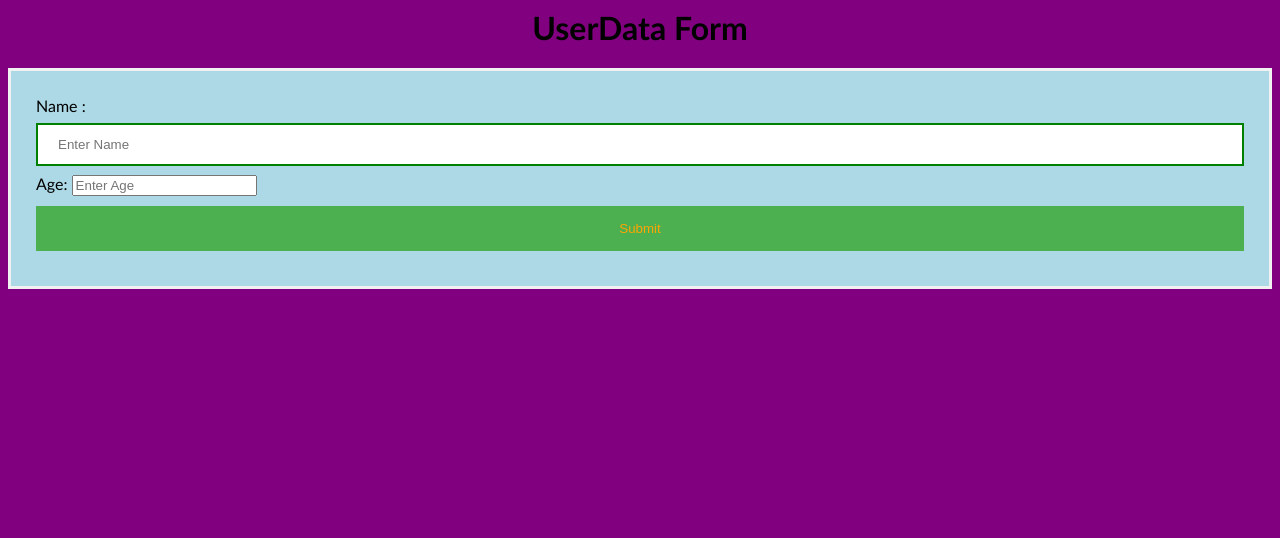
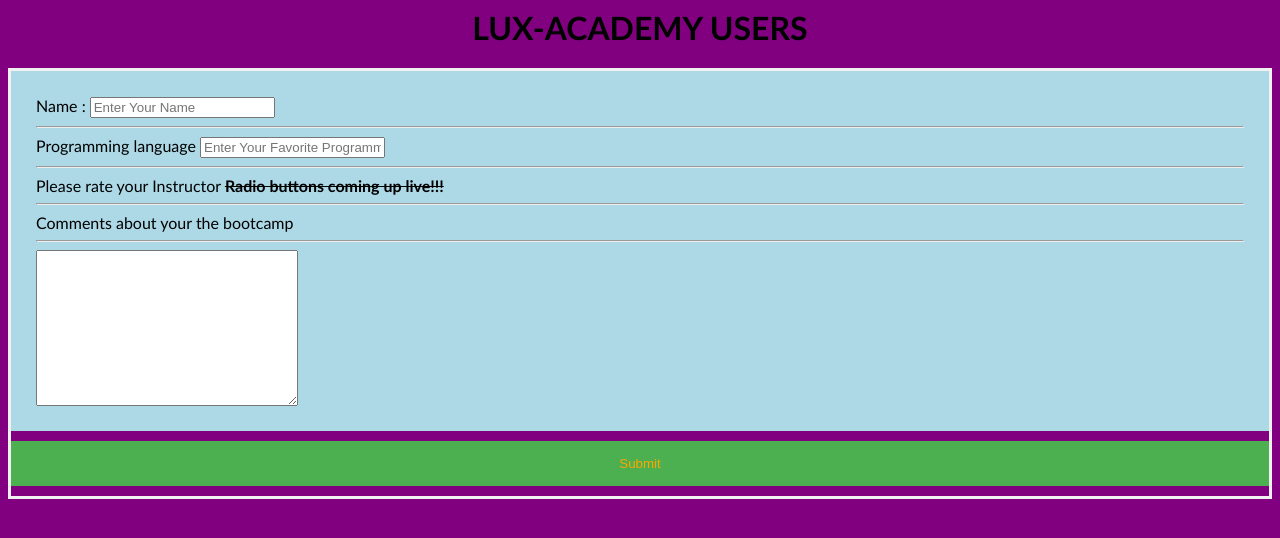
Before and after one commit to MartinKayz/Lux-Python-Bootcamp, a Flask app: page /form in a window 1280 px wide. Shown: the top 538 px of the page. Run offline with Flask 2, Linux system fonts and the light colour scheme.

Commit message:
modified the layout

```diff
--- a/CapStone-Web-App-Flask/templates/form.html
+++ b/CapStone-Web-App-Flask/templates/form.html
@@ -22,7 +22,7 @@
          form {
                 border: 3px solid #f1f1f1;
             }
-         input[type=text], input[type=password] {
+         input[type=number] {
                 width: 100%;
                 margin: 8px 0;
                 padding: 12px 20px;
@@ -33,12 +33,6 @@
          button:hover {
                 opacity: 0.7;
             }
-          .cancelbtn {
-                width: auto;
-                padding: 10px 18px;
-                margin: 10px 5px;
-            }
-
 
          .container {
                 padding: 25px;
@@ -47,13 +41,35 @@
         </style>
 </head>
 <body>
-    <center> <h1> UserData Form </h1> </center>
-    <form>
+    <center> <h1> LUX-ACADEMY USERS </h1> </center>
+    {% if message %}
+        <p>{{ message }}</p>
+    {% endif %}
+    <form action="/submit" method="POST">
         <div class="container">
             <label>Name : </label>
-            <input type="text" placeholder="Enter Name" name="name" required>
-            <label>Age: </label>
-            <input type="number" placeholder="Enter Age" name="age">
+            <input type="text" placeholder="Enter Your Name" name="name" required>
+            <hr>
+            <label>Programming language </label>
+            <input type="String" placeholder="Enter Your Favorite Programming language" name="program-language">
+            <hr>
+            <label>Please rate your Instructor</label>
+            <!-- <input type="radio" name="rating" value="1" /> 1
+            <input type="radio" name="rating" value="5" /> 5
+            <input type="radio" name="rating" value="10" checked /> 10 -->
+            <strong><strike>Radio buttons coming up live!!!</strike></strong>
+            <hr>
+
+            <label>Comments about your the bootcamp</label>
+            <hr>
+            <textarea
+                name="comments"
+                id=""
+                cols="30"
+                rows="10"
+                placeholder="Tell us what you liked and/or did not like in the bootcamp">
+            </textarea>
+              </div>
             <button type="submit">Submit</button>
         </div>
     </form>
```
